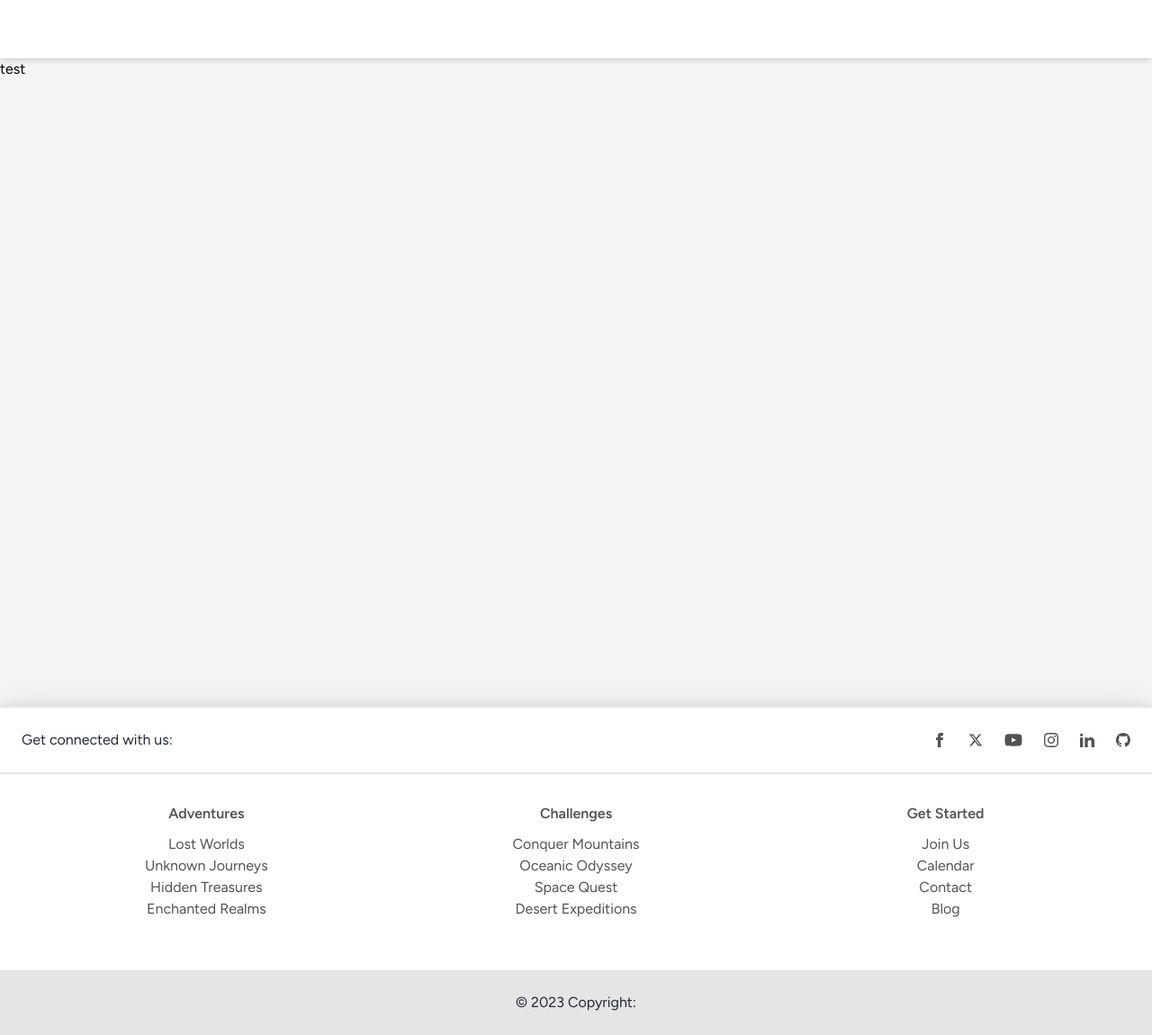
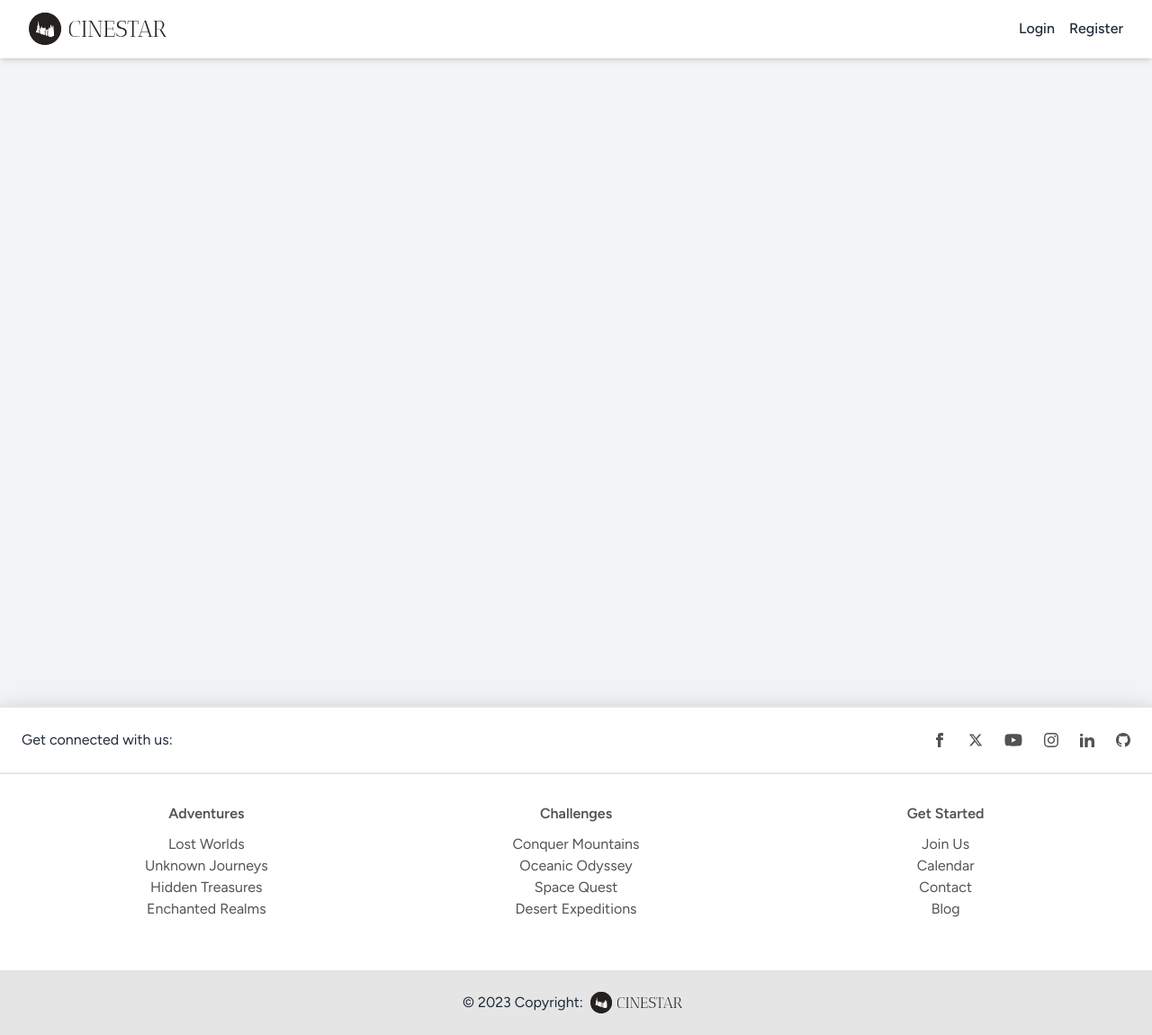
Before and after one commit to alaeddinerami/CineStar, a Laravel app: page / in a window 1280 px wide. Shown: the whole page at 90% size. Run offline with Laravel 10, Linux system fonts and the light colour scheme; style sheets or scripts are compiled from the project's sources; some libraries are stand-ins or nearby versions.

Commit message:
logo / login register links

```diff
--- a/resources/views/components/application-favicon.blade.php
+++ b/resources/views/components/application-favicon.blade.php
@@ -1,2 +1,2 @@
-<link rel="icon" type="image/ico" href="{{ asset('assets/images/icon.png') }}">
+<link rel="icon" type="image/ico" href="{{ asset('assets/images/icon2.png') }}">
 <link href='https://unpkg.com/boxicons@2.1.4/css/boxicons.min.css' rel='stylesheet'>
--- a/resources/views/components/application-logo.blade.php
+++ b/resources/views/components/application-logo.blade.php
@@ -1,5 +1,4 @@
-<svg xmlns="http://www.w3.org/2000/svg" xmlns:xlink="http://www.w3.org/1999/xlink" xmlns:svgjs="http://svgjs.dev/svgjs"
-    version="1.1" viewBox="0 0 1500 352">
+<svg xmlns="http://www.w3.org/2000/svg" xmlns:xlink="http://www.w3.org/1999/xlink" xmlns:svgjs="http://svgjs.dev/svgjs" version="1.1" viewBox="0 0 1500 352" {{ $attributes }}>
     <g transform="matrix(1,0,0,1,-0.9090909090909918,-0.2410079300565542)"><svg xmlns="http://www.w3.org/2000/svg"
             xmlns:xlink="http://www.w3.org/1999/xlink" viewBox="0 0 396 93" data-background-color="#f2f0e4"
             preserveAspectRatio="xMidYMid meet" height="352" width="1500">
--- a/resources/views/layouts/app.blade.php
+++ b/resources/views/layouts/app.blade.php
@@ -7,7 +7,7 @@
     <x-application-favicon />
     <meta name="csrf-token" content="{{ csrf_token() }}">
 
-    <title>{{ config('app.name', 'Laravel') }}</title>
+    <title>{{ config('app.name', 'CineStar') }}</title>
 
     <!-- Fonts -->
     <link rel="preconnect" href="https://fonts.bunny.net">
--- a/resources/views/layouts/navigation.blade.php
+++ b/resources/views/layouts/navigation.blade.php
@@ -6,7 +6,7 @@
                 <!-- Logo -->
                 <div class="shrink-0 flex items-center">
                     <a href="{{ route('welcome') }}">
-                        <x-application-logo class="block h-9 w-9 fill-current text-gray-800" />
+                        <x-application-logo class="block h-9 w-auto fill-current text-gray-800" />
                     </a>
                 </div>
 
@@ -65,6 +65,10 @@
                     </x-dropdown>
                 </div>
             @else
+                <div class="hidden sm:flex sm:items-center sm:gap-4 text-gray-800 font-medium">
+                    <a href="{{ route('login') }}">Login</a>
+                    <a href="{{ route('register') }}">Register</a>
+                </div>
             @endauth
             <!-- Hamburger -->
             <div class="-me-2 flex items-center sm:hidden">
@@ -119,7 +123,10 @@
                     </form>
                 </div>
             @else
-
+                <div class="flex flex-col items-center justify-center gap-4 text-gray-800 font-semibold text-lg px-4">
+                    <a href="{{ route('login') }}">Login</a>
+                    <a href="{{ route('register') }}">Register</a>
+                </div>
             @endauth
         </div>
     </div>
--- a/resources/views/welcome.blade.php
+++ b/resources/views/welcome.blade.php
@@ -1,3 +1,3 @@
 <x-app-layout>
-    test
+
 </x-app-layout>
```
Also changed, not shown: public/assets/images/icon2.png (renamed from public/assets/images/icon.png). Lines whose indentation alone changed are shown as unchanged.
